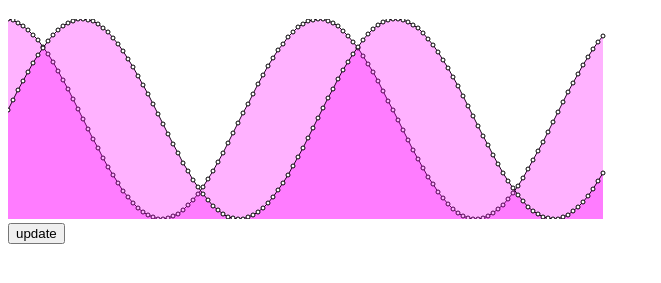
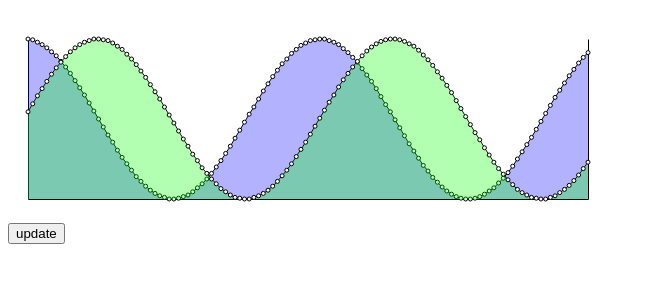
Before and after one commit to edds/experiments, a plain HTML site: page multiline/index.html in a window 1280 px wide. Shown: the part 61-344 px from the top of the page, without its empty margins (0-661 px from the left). Drawn offline with Linux system fonts and the light colour scheme.

Commit message:
Allow as many lines as you want

```diff
--- a/multiline/index.html
+++ b/multiline/index.html
@@ -7,12 +7,19 @@
     fill: none;
   }
   path.area {
-    fill: #f0f;
+    fill: #00f;
     opacity: 0.3;
+  }
+  .price .area {
+    fill: #0f0;
   }
   circle {
     fill: #fff;
     stroke: #000;
+  }
+  .axis line {
+    stroke: #000;
+    stroke-width: 1px;
   }
 </style>
 
@@ -39,25 +46,40 @@ var data = function(){
   return out;
 };
 var multiLine = function(el, options){
-  var width = options.width || 600,
-      height = options.height || 200,
-      data1 = options.data1 || [],
-      data2 = options.data2 || [],
+  var padding = options.padding || 20,
+      width = (options.width || 600) - padding * 2,
+      height = (options.height || 200) - padding * 2,
       svg = d3.select(el)
         .append('svg:svg')
-          .attr('width', width)
-          .attr('height', height)
-          .attr('class', 'multiLine'),
+          .attr('width', (width + padding * 2))
+          .attr('height', (height + padding * 2))
+          .attr('class', 'multiLine')
+        .append('g').attr('transform', 'translate('+padding+','+padding+')'),
       axis = svg.append('g').attr('class', 'axis'),
-      xaxis, yaxisLeft, yaxisRight;
+      axisCords = [
+        // [ y1, y2, x1, x2 ]
+        [ 0.5, width+.5, height+.5, height+.5 ],
+        [ 0.5, 0.5, 0.5, height+.5 ],
+        [ width+.5, width+.5, 0.5, height+.5 ]
+      ],
+      line, lines = {};
 
-  var line1 = drawLine(data1);
-  var line2 = drawLine(data2);
+  for(line in options.data){
+    lines[line] = drawLine(line, options.data[line]);
+  }
+  axisCords.map(function(data){
+    axis.append('svg:line')
+        .attr('x1', data[0])
+        .attr('x2', data[1])
+        .attr('y1', data[2])
+        .attr('y2', data[3]);
+  });
 
-  function drawLine(data){
-    var plot = svg.append('g').attr('class', 'data1').data([data]),
-        max = d3.max(data1),
-        x = d3.scale.linear().domain([0, data.length]).range([0, width]),
+  function drawLine(className, data){
+    var plot = svg.append('g').attr('class', 'line-plot '+className).data([data]),
+        max = d3.max(data),
+        // data.length - 1 because we are plotting at the start of the x band
+        x = d3.scale.linear().domain([0, data.length-1]).range([0, width]),
         y = d3.scale.linear().domain([0, max]).range([height, 0]), // flipped so zero is along the bottom
         lines = plot.append('g'),
         line = d3.svg.line()
@@ -96,16 +118,18 @@ var multiLine = function(el, options){
   }
 
   return {
-    update: function(newData1, newData2){
-      line1.update(newData1);
-      line2.update(newData2);
+    update: function(data){
+      var line;
+      for(line in data){
+        lines[line].update(data[line]);
+      }
     }
   }
 }
 window.addEventListener('DOMContentLoaded', function(){
-  sparky = multiLine('#data', { data1: data(), data2: data() });
+  sparky = multiLine('#data', { data: { volume: data(), price: data() } });
   document.getElementsByTagName('button')[0].addEventListener('click', function(){
-    sparky.update(data(), data());
+    sparky.update({ volume: data(), price: data() });
   }, false);
 }, false);
 </script>
```
